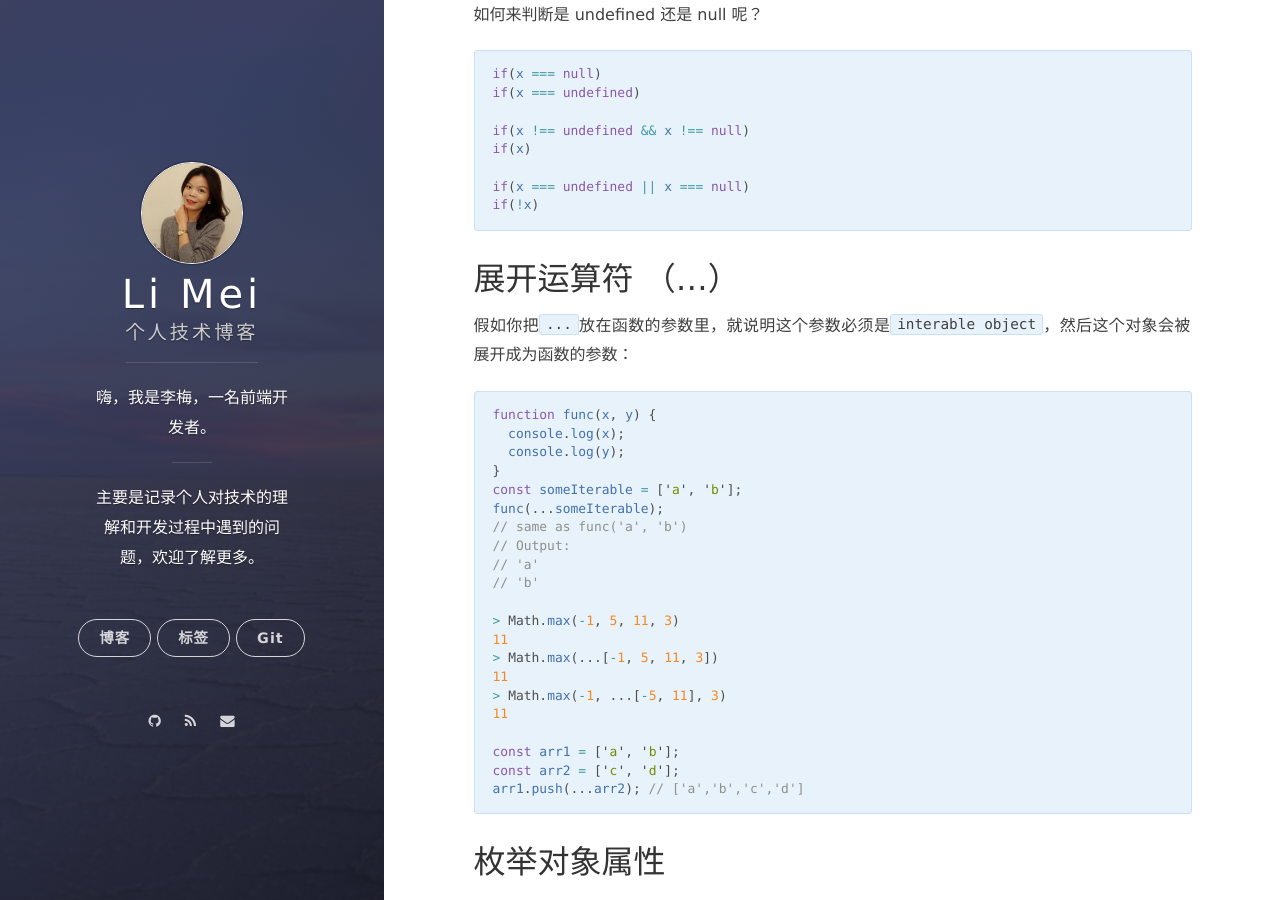
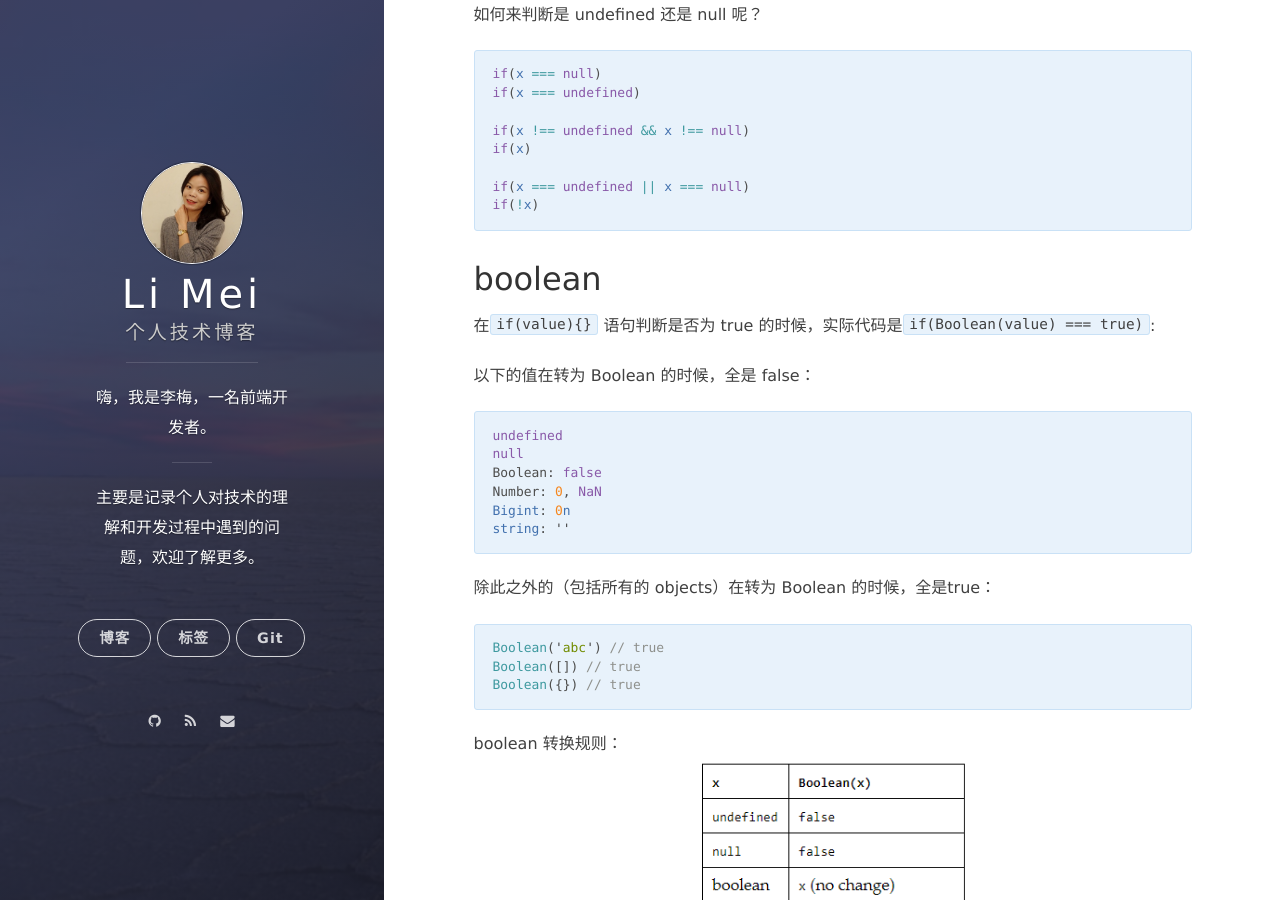
Before and after one commit to LiMeii/LiMeii.github.io, a Jekyll site: the page built from _posts/2019-04-25-js-common.md, in a window 1280 px wide and 900 px high, scrolled down 6253 px. Built offline with Jekyll 4.4.1, drawn with Linux system fonts in a browser that asks for light colours; nearby versions of some CDN libraries.

Commit message:
js common post update
add boolean converting rule

````diff
--- a/_posts/2019-04-25-js-common.md
+++ b/_posts/2019-04-25-js-common.md
@@ -298,6 +298,30 @@ if(x === undefined || x === null)
 if(!x)
 ```
 
+
+## boolean
+
+在```if(value){}``` 语句判断是否为 true 的时候，实际代码是```if(Boolean(value) === true)```:
+
+
+以下的值在转为 Boolean 的时候，全是 false：
+```js
+undefined
+null
+Boolean: false
+Number: 0, NaN
+Bigint: 0n
+string: ''
+```
+除此之外的（包括所有的 objects）在转为 Boolean 的时候，全是true：
+```js
+Boolean('abc') // true
+Boolean([]) // true
+Boolean({}) // true
+```
+boolean 转换规则：
+![js-common](/assets/images/posts/js/js-common06.png){:height="40%" width="40%"}
+
 ## 展开运算符 （...）
 
 假如你把```...```放在函数的参数里，就说明这个参数必须是```interable object```，然后这个对象会被展开成为函数的参数：
````
Also changed, not shown: assets/images/posts/js/js-common06.png (added).
